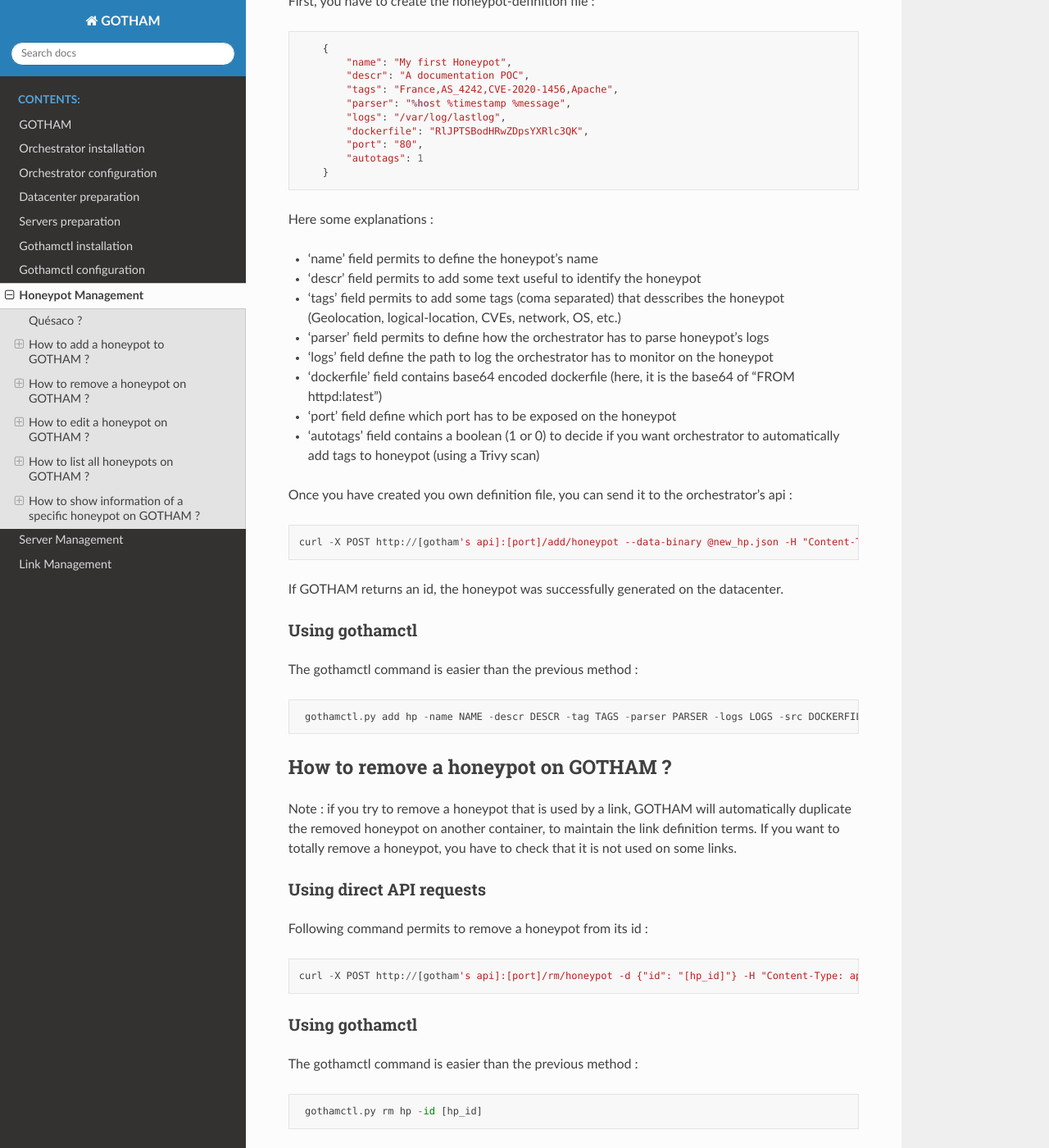
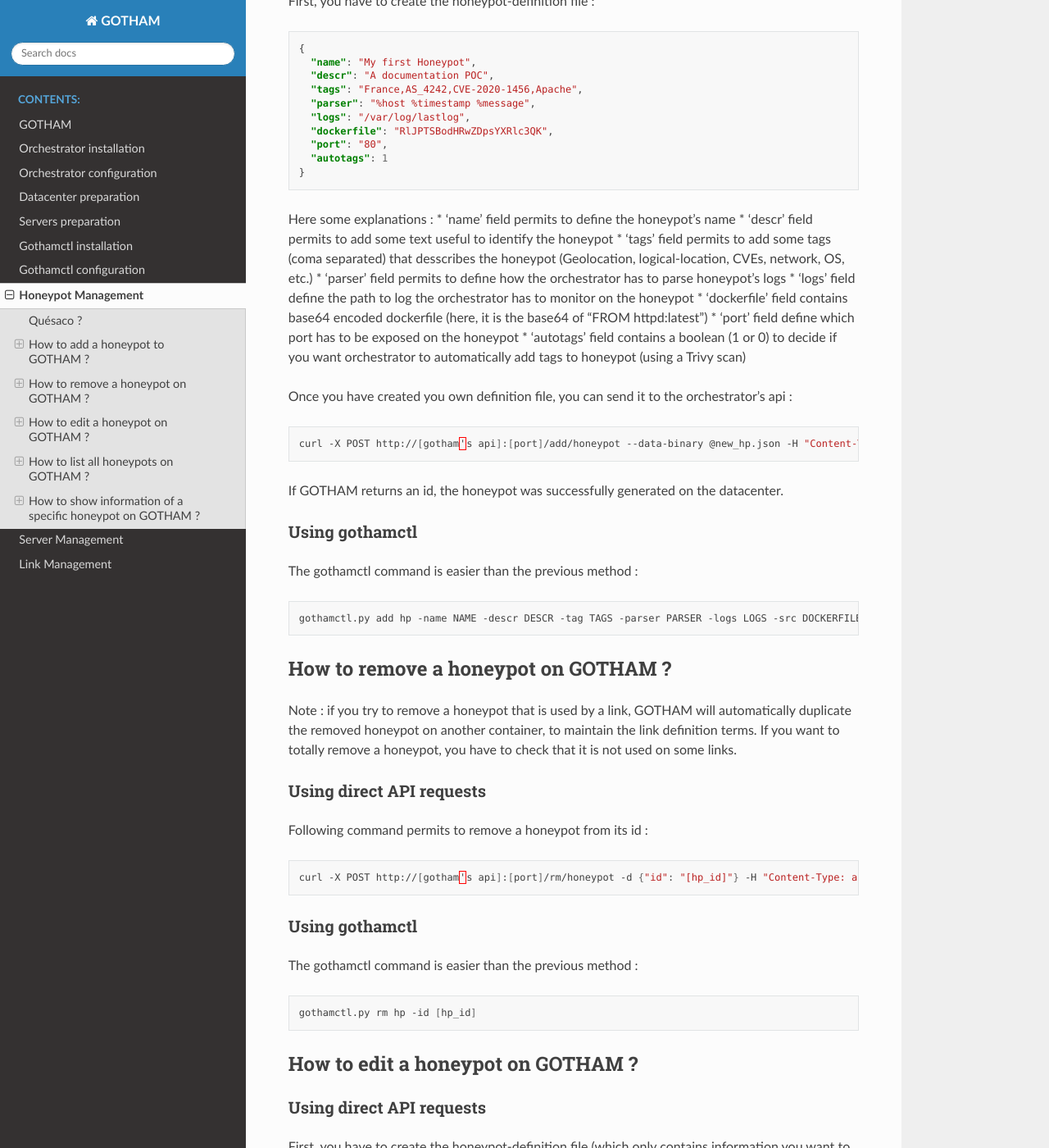
Before and after one commit to Spit22/GOTHAM, a Sphinx documentation site: the page built from Documentation/source/src/howto_honeypots.rst, in a window 1280 px wide and 1400 px high, scrolled down 404 px. Shown: the whole window at 82% size. Built offline with Sphinx 7.4.7 and the Read the Docs theme 2.0.0, drawn with Linux system fonts in a browser that asks for light colours; some of the changed text lies outside the part shown.

Commit message:
edit{Documentation} : next part of rst transition

````diff
--- a/Documentation/source/src/howto_honeypots.md
+++ b/Documentation/source/src/howto_honeypots.rst
@@ -1,28 +1,32 @@
-# Honeypot Management
+Honeypot Management
+===================
 
-### Quésaco ?
+Quésaco ?
+---------
 
 In GOTHAM projet, a honeypot is a docker container that expose a vulnerable service to hackers on the internet, throught servers objects.
 
-### How to add a honeypot to GOTHAM ?
+How to add a honeypot to GOTHAM ?
+---------------------------------
 
-#### Using direct API requests
+Using direct API requests
+~~~~~~~~~~~~~~~~~~~~~~~~~
 
 First, you have to create the honeypot-definition file :
 
-```
-    {
-        "name": "My first Honeypot",
-        "descr": "A documentation POC",
-        "tags": "France,AS_4242,CVE-2020-1456,Apache",
-        "parser": "%host %timestamp %message",
-        "logs": "/var/log/lastlog",
-        "dockerfile": "RlJPTSBodHRwZDpsYXRlc3QK",
-        "port": "80",
-        "autotags": 1
-    }
+.. code-block:: JSON
 
-```
+  {
+    "name": "My first Honeypot",
+    "descr": "A documentation POC",
+    "tags": "France,AS_4242,CVE-2020-1456,Apache",
+    "parser": "%host %timestamp %message",
+    "logs": "/var/log/lastlog",
+    "dockerfile": "RlJPTSBodHRwZDpsYXRlc3QK",
+    "port": "80",
+    "autotags": 1
+  }
+
 
 Here some explanations :
 * 'name' field permits to define the honeypot's name
@@ -36,92 +40,125 @@
 
 Once you have created you own definition file, you can send it to the orchestrator's api :
 
-```
-curl -X POST http://[gotham's api]:[port]/add/honeypot --data-binary @new_hp.json -H "Content-Type: application/json"
-```
+.. code:: bash
+
+  curl -X POST http://[gotham's api]:[port]/add/honeypot --data-binary @new_hp.json -H "Content-Type: application/json"
+
 
 If GOTHAM returns an id, the honeypot was successfully generated on the datacenter.
 
-#### Using gothamctl
+Using gothamctl
+~~~~~~~~~~~~~~~
 
 The gothamctl command is easier than the previous method :
-```
- gothamctl.py add hp -name NAME -descr DESCR -tag TAGS -parser PARSER -logs LOGS -src DOCKERFILE_PATH -port PORT [-autotags]
-```
 
-### How to remove a honeypot on GOTHAM ?
+.. code:: bash
+
+  gothamctl.py add hp -name NAME -descr DESCR -tag TAGS -parser PARSER -logs LOGS -src DOCKERFILE_PATH -port PORT [-autotags]
+
+
+How to remove a honeypot on GOTHAM ?
+------------------------------------
+
 Note : if you try to remove a honeypot that is used by a link, GOTHAM will automatically duplicate the removed honeypot on another container, to maintain the link definition terms. If you want to totally remove a honeypot, you have to check that it is not used on some links.
-#### Using direct API requests
+
+Using direct API requests
+~~~~~~~~~~~~~~~~~~~~~~~~~
+
 Following command permits to remove a honeypot from its id :
-```
-curl -X POST http://[gotham's api]:[port]/rm/honeypot -d {"id": "[hp_id]"} -H "Content-Type: application/json"
-```
 
-#### Using gothamctl
+.. code:: bash
+
+  curl -X POST http://[gotham's api]:[port]/rm/honeypot -d {"id": "[hp_id]"} -H "Content-Type: application/json"
+
+
+Using gothamctl
+~~~~~~~~~~~~~~~
 
 The gothamctl command is easier than the previous method :
-```
- gothamctl.py rm hp -id [hp_id]
-```
 
-### How to edit a honeypot on GOTHAM ?
+.. code:: bash
 
-#### Using direct API requests
+  gothamctl.py rm hp -id [hp_id]
+
+
+How to edit a honeypot on GOTHAM ?
+----------------------------------
+
+Using direct API requests
+~~~~~~~~~~~~~~~~~~~~~~~~~
 
 First, you have to create the honeypot-definition file (which only contains information you want to change) :
 
-```
-    {
-        "id": "[hp_id]",
-        "logs": "/opt/honeypot/nginx.log"
-    }
+.. code-block:: JSON
 
-```
+  {
+      "id": "[hp_id]",
+      "logs": "/opt/honeypot/nginx.log"
+  }
+
+
 With this file, the honeypot's monitored logs will be changed. You can change whatever you want, as fields are same as the add section.
 
 Once you have created you own definition file, you can send it to the orchestrator's api :
 
-```
-curl -X POST http://[gotham's api]:[port]/edit/honeypot --data-binary @edit_hp.json -H "Content-Type: application/json"
-```
+.. code:: bash
+
+  curl -X POST http://[gotham's api]:[port]/edit/honeypot --data-binary @edit_hp.json -H "Content-Type: application/json"
+
 
 If GOTHAM returns new honeypot information, the honeypot was successfully edited on the datacenter.
 
-#### Using gothamctl
+Using gothamctl
+~~~~~~~~~~~~~~~
 
 The gothamctl command is easier than the previous method :
-```
-gothamctl.py edit hp -id ID [-name NAME] [-descr DESCR] [-tag TAG] [-parser PARSER] [-logs LOGS] [-src SRC] [-port PORT]
-```
 
-### How to list all honeypots on GOTHAM ?
+.. code:: bash
 
-#### Using direct API requests
+  gothamctl.py edit hp -id ID [-name NAME] [-descr DESCR] [-tag TAG] [-parser PARSER] [-logs LOGS] [-src SRC] [-port PORT]
+
+
+How to list all honeypots on GOTHAM ?
+-------------------------------------
+
+Using direct API requests
+~~~~~~~~~~~~~~~~~~~~~~~~~
 
 Following command return a json formatted list of all honeypots managed by GOTHAM :
-```
-curl -X GET http://[gotham's api]:[port]/list/honeypot
-```
 
-#### Using gothamctl
+.. code:: bash
+
+  curl -X GET http://[gotham's api]:[port]/list/honeypot
+
+
+Using gothamctl
+~~~~~~~~~~~~~~~
 
 The gothamctl command is easier than the previous method :
-```
- gothamctl.py ls hp
-```
 
-### How to show information of a specific honeypot on GOTHAM ?
+.. code:: bash
 
-#### Using direct API requests
+  gothamctl.py ls hp
+
+How to show information of a specific honeypot on GOTHAM ?
+----------------------------------------------------------
+
+Using direct API requests
+~~~~~~~~~~~~~~~~~~~~~~~~~
 
 Following command return a json formatted information list of provided honeypot :
-```
-curl -X GET http://[gotham's api]:[port]/list/honeypot?id=[hp_id]
-```
 
-#### Using gothamctl
+.. code:: bash
+
+  curl -X GET http://[gotham's api]:[port]/list/honeypot?id=[hp_id]
+
+
+Using gothamctl
+~~~~~~~~~~~~~~~
 
 The gothamctl command is easier than the previous method :
-```
- gothamctl.py ls hp -id HP_ID
-```
+
+.. code:: bash
+
+  gothamctl.py ls hp -id HP_ID
````
Also changed, not shown: Documentation/source/src/configure_gothamctl.md (deleted, +0 -45 lines), Documentation/source/src/configure_gothamctl.rst (added, +57 -0 lines), Documentation/source/src/howto_links.md (deleted, +0 -123 lines), Documentation/source/src/howto_links.rst (added, +162 -0 lines).
